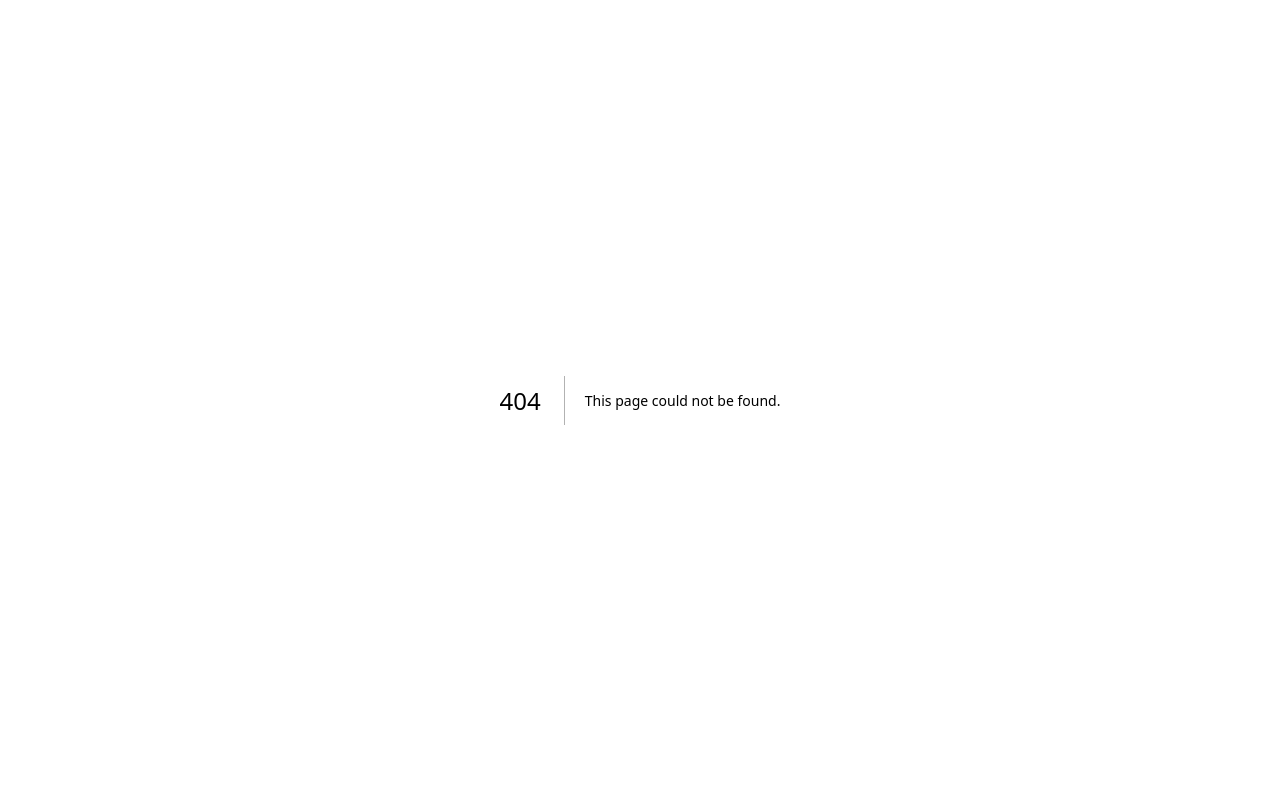
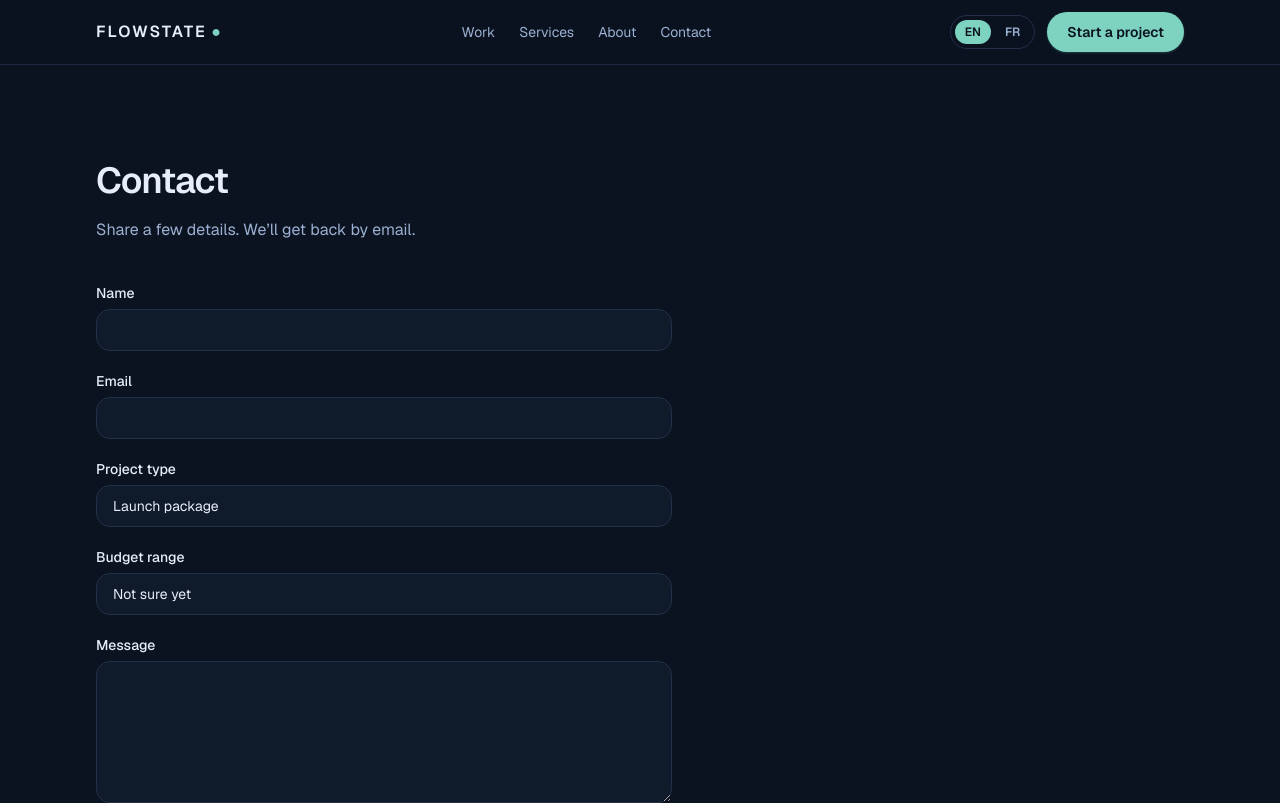
Before and after one commit to brandonlacoste9-tech/flowstate-, a Next.js app: page /en/contact in a window 1280 px wide. Before the commit this address had no page. Shown: the top 803 px of the page. Built offline with nearby package versions, Linux system fonts and the light colour scheme.

Commit message:
feat: add contact form with validation and email API

```diff
--- /dev/null
+++ b/src/app/[locale]/contact/page.tsx
@@ -0,0 +1,42 @@
+import { getTranslations, setRequestLocale } from "next-intl/server";
+import { Container } from "@/components/ui/Container";
+import { SectionHeading } from "@/components/ui/SectionHeading";
+import { FadeIn } from "@/components/motion/FadeIn";
+import { ContactForm } from "@/components/contact/ContactForm";
+
+export async function generateMetadata({
+  params,
+}: {
+  params: Promise<{ locale: string }>;
+}) {
+  const { locale } = await params;
+  const t = await getTranslations({ locale, namespace: "contact" });
+
+  return {
+    title: t("title"),
+    description: t("description"),
+  };
+}
+
+export default async function ContactPage({
+  params,
+}: {
+  params: Promise<{ locale: string }>;
+}) {
+  const { locale } = await params;
+  setRequestLocale(locale);
+  const t = await getTranslations("contact");
+
+  return (
+    <section className="py-16 sm:py-24">
+      <Container>
+        <FadeIn>
+          <SectionHeading title={t("title")} description={t("description")} />
+        </FadeIn>
+        <FadeIn delay={0.08}>
+          <ContactForm />
+        </FadeIn>
+      </Container>
+    </section>
+  );
+}
--- /dev/null
+++ b/src/app/api/contact/route.ts
@@ -0,0 +1,57 @@
+import { NextResponse } from "next/server";
+import { Resend } from "resend";
+import { contactSchema } from "@/lib/contact-schema";
+
+export async function POST(request: Request) {
+  let json: unknown;
+  try {
+    json = await request.json();
+  } catch {
+    return NextResponse.json({ error: "Invalid JSON" }, { status: 400 });
+  }
+
+  const parsed = contactSchema.safeParse(json);
+  if (!parsed.success) {
+    return NextResponse.json(
+      { error: "Validation failed", details: parsed.error.flatten() },
+      { status: 400 },
+    );
+  }
+
+  const data = parsed.data;
+  const to = process.env.CONTACT_TO_EMAIL ?? "hello@flowstate-design.co";
+  const from =
+    process.env.CONTACT_FROM_EMAIL ??
+    "Flowstate Design <onboarding@resend.dev>";
+
+  const text = [
+    `Name: ${data.name}`,
+    `Email: ${data.email}`,
+    `Project: ${data.projectType}`,
+    `Budget: ${data.budget}`,
+    `Locale: ${data.locale ?? "n/a"}`,
+    "",
+    data.message,
+  ].join("\n");
+
+  if (!process.env.RESEND_API_KEY) {
+    console.info("[contact:dev]", text);
+    return NextResponse.json({ ok: true, dev: true });
+  }
+
+  const resend = new Resend(process.env.RESEND_API_KEY);
+  const result = await resend.emails.send({
+    from,
+    to: [to],
+    replyTo: data.email,
+    subject: `[Flowstate] ${data.projectType} — ${data.name}`,
+    text,
+  });
+
+  if (result.error) {
+    console.error(result.error);
+    return NextResponse.json({ error: "Send failed" }, { status: 502 });
+  }
+
+  return NextResponse.json({ ok: true });
+}
--- /dev/null
+++ b/src/components/contact/ContactForm.tsx
@@ -0,0 +1,187 @@
+"use client";
+
+import { useState, type FormEvent } from "react";
+import { useLocale, useTranslations } from "next-intl";
+import { Button } from "@/components/ui/Button";
+import { cn } from "@/lib/utils";
+
+const projectTypes = ["launch", "growth", "custom", "other"] as const;
+const budgets = ["u3", "3to6", "6to12", "12p", "tbd"] as const;
+
+type FormState = "idle" | "sending" | "success" | "error";
+
+const fieldClass =
+  "w-full rounded-[var(--radius)] border border-border bg-surface/60 px-4 py-2.5 text-sm text-text outline-none transition-colors placeholder:text-muted/60 focus:border-accent focus:ring-1 focus:ring-accent";
+
+const labelClass = "mb-1.5 block text-sm font-medium text-text";
+
+export function ContactForm() {
+  const t = useTranslations("contact");
+  const locale = useLocale();
+
+  const [name, setName] = useState("");
+  const [email, setEmail] = useState("");
+  const [projectType, setProjectType] =
+    useState<(typeof projectTypes)[number]>("launch");
+  const [budget, setBudget] = useState<(typeof budgets)[number]>("tbd");
+  const [message, setMessage] = useState("");
+  const [state, setState] = useState<FormState>("idle");
+
+  async function onSubmit(e: FormEvent<HTMLFormElement>) {
+    e.preventDefault();
+    setState("sending");
+
+    try {
+      const res = await fetch("/api/contact", {
+        method: "POST",
+        headers: { "Content-Type": "application/json" },
+        body: JSON.stringify({
+          name,
+          email,
+          projectType,
+          budget,
+          message,
+          locale,
+        }),
+      });
+
+      if (!res.ok) {
+        setState("error");
+        return;
+      }
+
+      setState("success");
+      setName("");
+      setEmail("");
+      setProjectType("launch");
+      setBudget("tbd");
+      setMessage("");
+    } catch {
+      setState("error");
+    }
+  }
+
+  const sending = state === "sending";
+
+  return (
+    <form onSubmit={onSubmit} className="mt-10 max-w-xl space-y-5" noValidate>
+      <div>
+        <label htmlFor="contact-name" className={labelClass}>
+          {t("name")}
+        </label>
+        <input
+          id="contact-name"
+          name="name"
+          type="text"
+          autoComplete="name"
+          required
+          minLength={2}
+          maxLength={100}
+          value={name}
+          onChange={(e) => setName(e.target.value)}
+          disabled={sending}
+          className={fieldClass}
+        />
+      </div>
+
+      <div>
+        <label htmlFor="contact-email" className={labelClass}>
+          {t("email")}
+        </label>
+        <input
+          id="contact-email"
+          name="email"
+          type="email"
+          autoComplete="email"
+          required
+          maxLength={200}
+          value={email}
+          onChange={(e) => setEmail(e.target.value)}
+          disabled={sending}
+          className={fieldClass}
+        />
+      </div>
+
+      <div>
+        <label htmlFor="contact-project-type" className={labelClass}>
+          {t("projectType")}
+        </label>
+        <select
+          id="contact-project-type"
+          name="projectType"
+          required
+          value={projectType}
+          onChange={(e) =>
+            setProjectType(e.target.value as (typeof projectTypes)[number])
+          }
+          disabled={sending}
+          className={cn(fieldClass, "appearance-none")}
+        >
+          {projectTypes.map((type) => (
+            <option key={type} value={type}>
+              {t(`types.${type}`)}
+            </option>
+          ))}
+        </select>
+      </div>
+
+      <div>
+        <label htmlFor="contact-budget" className={labelClass}>
+          {t("budget")}
+        </label>
+        <select
+          id="contact-budget"
+          name="budget"
+          required
+          value={budget}
+          onChange={(e) =>
+            setBudget(e.target.value as (typeof budgets)[number])
+          }
+          disabled={sending}
+          className={cn(fieldClass, "appearance-none")}
+        >
+          {budgets.map((b) => (
+            <option key={b} value={b}>
+              {t(`budgets.${b}`)}
+            </option>
+          ))}
+        </select>
+      </div>
+
+      <div>
+        <label htmlFor="contact-message" className={labelClass}>
+          {t("message")}
+        </label>
+        <textarea
+          id="contact-message"
+          name="message"
+          required
+          minLength={10}
+          maxLength={5000}
+          rows={6}
+          value={message}
+          onChange={(e) => setMessage(e.target.value)}
+          disabled={sending}
+          className={cn(fieldClass, "resize-y")}
+        />
+      </div>
+
+      <div className="flex flex-col items-start gap-3 sm:flex-row sm:items-center">
+        <Button type="submit" disabled={sending} className="disabled:opacity-60">
+          {sending ? t("sending") : t("submit")}
+        </Button>
+
+        {state === "success" ? (
+          <p className="text-sm text-accent" role="status">
+            {t("success")}
+          </p>
+        ) : null}
+        {state === "error" ? (
+          <p className="text-sm text-red-300" role="alert">
+            {t("error")}
+          </p>
+        ) : null}
+      </div>
+    </form>
+  );
+}
--- /dev/null
+++ b/src/lib/contact-schema.ts
@@ -0,0 +1,12 @@
+import { z } from "zod";
+
+export const contactSchema = z.object({
+  name: z.string().trim().min(2).max(100),
+  email: z.string().trim().email().max(200),
+  projectType: z.enum(["launch", "growth", "custom", "other"]),
+  budget: z.enum(["u3", "3to6", "6to12", "12p", "tbd"]),
+  message: z.string().trim().min(10).max(5000),
+  locale: z.enum(["en", "fr"]).optional(),
+});
+
+export type ContactInput = z.infer<typeof contactSchema>;
```
Also changed, not shown: 1 other file (tests, documents, lock files or other folders).
